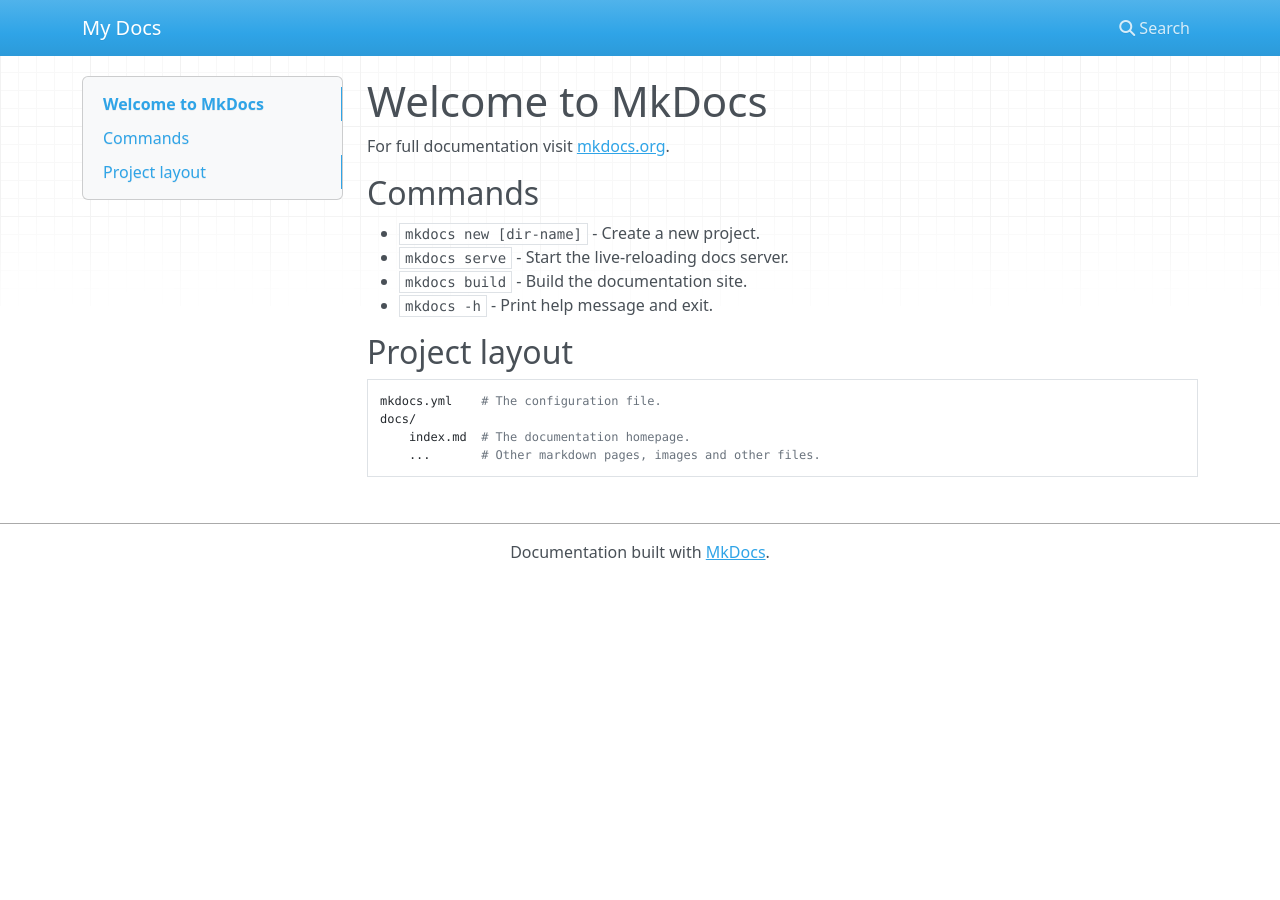
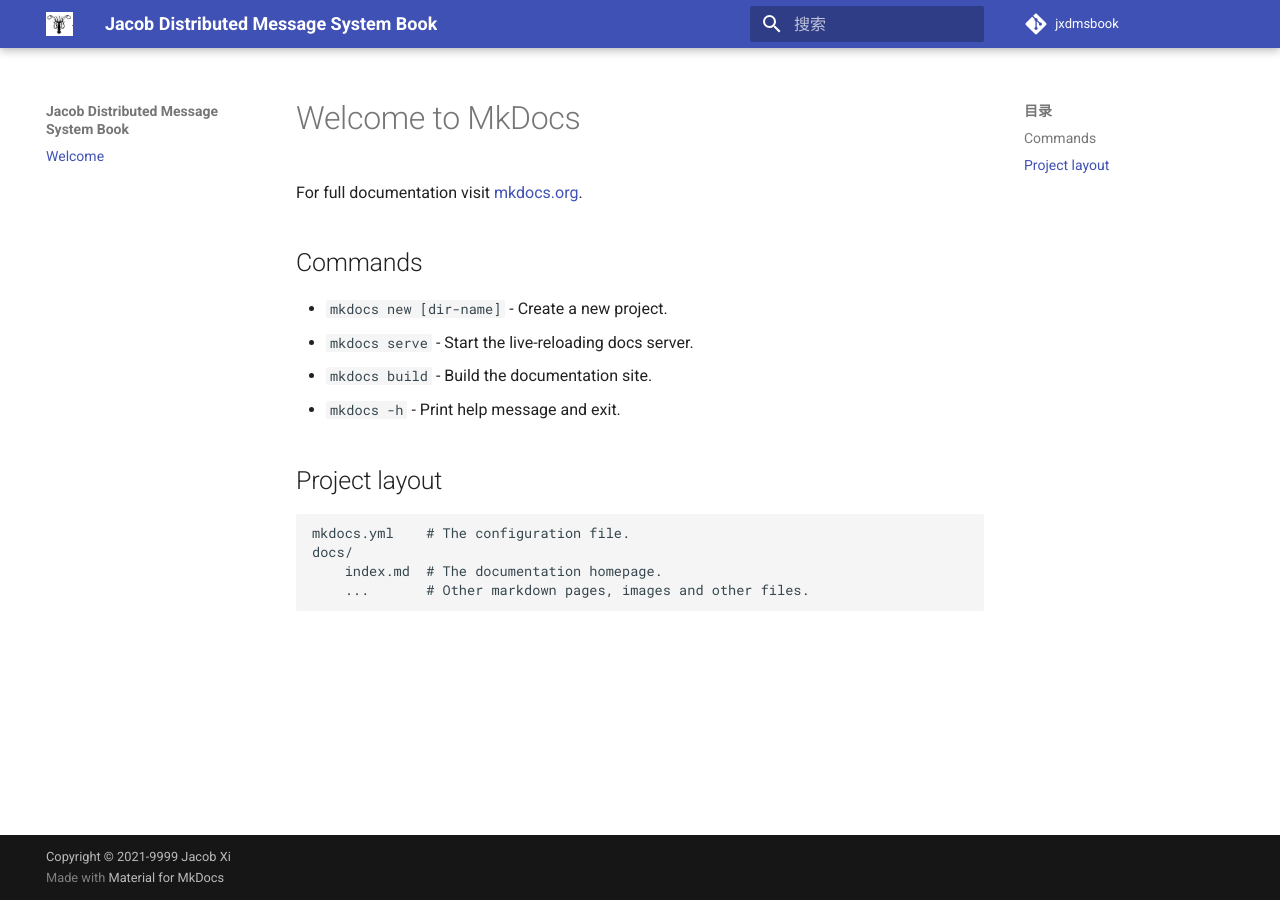
Before and after one commit to Chao-Xi/jxdmsbook, an MkDocs documentation site: the page built from docs/index.md, in a window 1280 px wide. Built offline with MkDocs 1.6.1 and Material for MkDocs 9.7.7, drawn with Linux system fonts in a browser that asks for light colours; nearby versions of some CDN libraries; comment, search, counter and statistics services are not loaded.

Commit message:
add logo

```diff
--- a/mkdocs.yml
+++ b/mkdocs.yml
@@ -1 +1,29 @@
-site_name: My Docs
+site_name: Jacob Distributed Message System Book
+site_description: "Jacob's 分布式系统技术与实战教程"
+site_author: "Jacob Xi"
+copyright: "Copyright &copy; 2021-9999 Jacob Xi"
+
+plugins:
+  - search # necessary for search to work
+  - awesome-pages
+
+nav:
+  - 'Welcome': "index.md"
+
+repo_url: https://github.com/Chao-Xi/jxdmsbook.git
+repo_name: "jxdmsbook"
+
+theme:
+  language: zh
+  name: 'material'
+  include_sidebar: true
+  logo: 'images/logo.png'
+  favicon: 'images/logo.png'
+  feature:
+    tabs: false
+  palette:
+    primary: 'indigo'
+    accent: 'indigo'
+  i18n:
+    prev: 'Previous'
+    next: 'Next'
```
Also changed, not shown: docs/images/logo.png (added), 1 other file.
